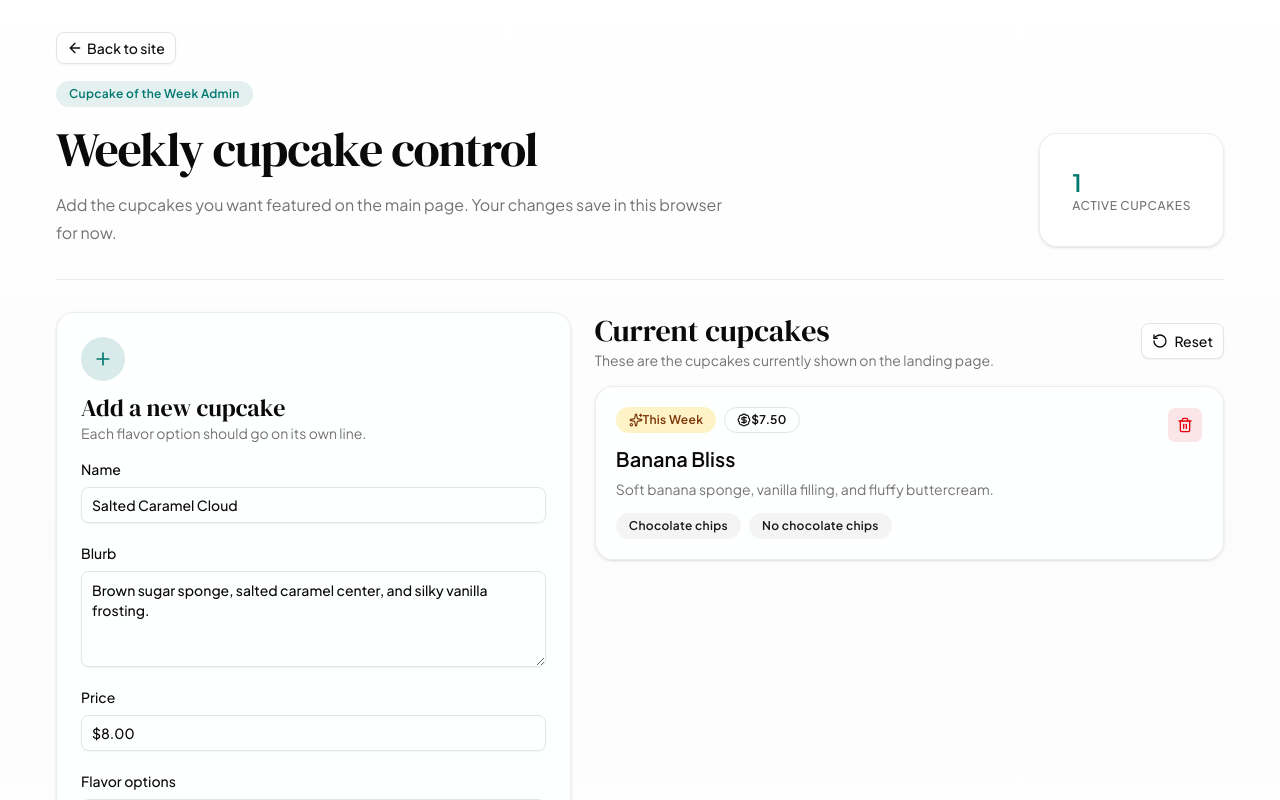
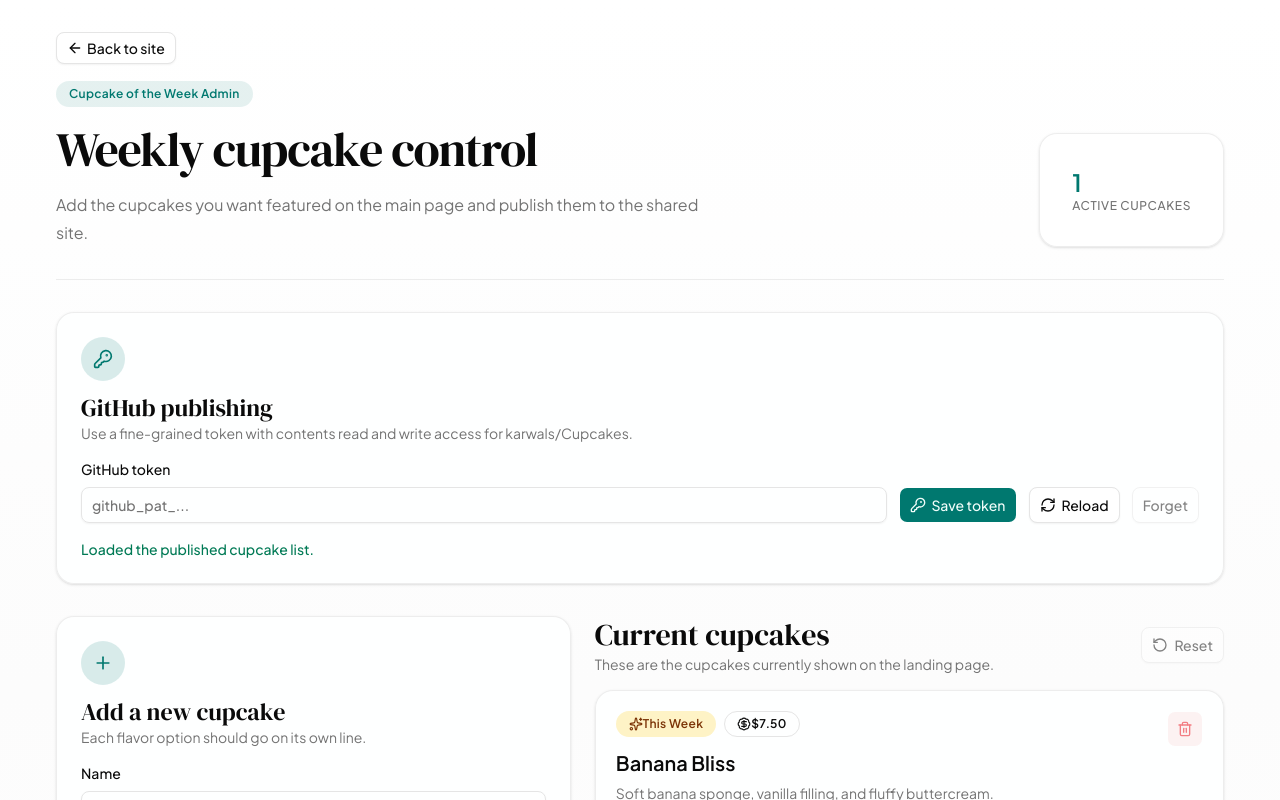
Before and after one commit to karwals/Cupcakes, a Next.js app: page /Cupcakes/admin in a window 1280 px wide. Shown: the top 800 px of the page. Built offline with nearby package versions, Linux system fonts and the light colour scheme.

Commit message:
Make weekly cupcakes sync across devices

```diff
--- /dev/null
+++ b/public/data/weekly-cupcakes.json
@@ -0,0 +1,9 @@
+[
+  {
+    "id": "banana-bliss",
+    "name": "Banana Bliss",
+    "blurb": "Soft banana sponge, vanilla filling, and fluffy buttercream.",
+    "price": "$7.50",
+    "flavorOptions": ["Chocolate chips", "No chocolate chips"]
+  }
+]
--- a/src/components/admin-cupcakes.tsx
+++ b/src/components/admin-cupcakes.tsx
@@ -1,8 +1,18 @@
 "use client";
 
 import Link from "next/link";
-import { ArrowLeft, BadgeDollarSign, Plus, RotateCcw, Save, Sparkles, Trash2 } from "lucide-react";
-import { FormEvent, useMemo, useState } from "react";
+import {
+  ArrowLeft,
+  BadgeDollarSign,
+  KeyRound,
+  Plus,
+  RefreshCw,
+  RotateCcw,
+  Save,
+  Sparkles,
+  Trash2,
+} from "lucide-react";
+import { FormEvent, useEffect, useMemo, useState } from "react";
 
 import { Badge } from "@/components/ui/badge";
 import { Button, buttonVariants } from "@/components/ui/button";
@@ -17,7 +27,12 @@ import { Textarea } from "@/components/ui/textarea";
 import {
   createCupcakeId,
   defaultWeeklyCupcakes,
+  clearStoredGitHubToken,
+  getStoredGitHubToken,
   getStoredCupcakes,
+  loadPublishedCupcakes,
+  publishCupcakesToGitHub,
+  saveStoredGitHubToken,
   saveStoredCupcakes,
   type WeeklyCupcake,
 } from "@/lib/cupcakes";
@@ -30,6 +45,8 @@ type CupcakeForm = {
   flavorOptions: string;
 };
 
+type SyncStatus = "idle" | "loading" | "saving" | "success" | "error";
+
 const emptyForm: CupcakeForm = {
   name: "",
   blurb: "",
@@ -39,6 +56,10 @@ const emptyForm: CupcakeForm = {
 
 export function AdminCupcakes() {
   const [cupcakes, setCupcakes] = useState<WeeklyCupcake[]>(() => getStoredCupcakes());
+  const [githubToken, setGitHubToken] = useState(() => getStoredGitHubToken());
+  const [githubTokenInput, setGitHubTokenInput] = useState(() => getStoredGitHubToken());
+  const [syncStatus, setSyncStatus] = useState<SyncStatus>("idle");
+  const [syncMessage, setSyncMessage] = useState("Ready to load or publish the shared cupcake list.");
   const [form, setForm] = useState<CupcakeForm>({
     name: "Salted Caramel Cloud",
     blurb: "Brown sugar sponge, salted caramel center, and silky vanilla frosting.",
@@ -47,13 +68,55 @@ export function AdminCupcakes() {
   });
 
   const flavorPreview = useMemo(() => getFlavorOptions(form.flavorOptions), [form.flavorOptions]);
+  const hasGitHubToken = githubToken.trim().length > 0;
+  const isSyncing = syncStatus === "loading" || syncStatus === "saving";
 
-  function updateCupcakes(nextCupcakes: WeeklyCupcake[]) {
+  useEffect(() => {
+    void refreshCupcakes();
+  }, []);
+
+  async function refreshCupcakes() {
+    setSyncStatus("loading");
+    setSyncMessage("Loading the published cupcake list...");
+
+    try {
+      const publishedCupcakes = await loadPublishedCupcakes();
+
+      setCupcakes(publishedCupcakes);
+      setSyncStatus("success");
+      setSyncMessage("Loaded the published cupcake list.");
+    } catch (error) {
+      setCupcakes(getStoredCupcakes());
+      setSyncStatus("error");
+      setSyncMessage(getErrorMessage(error));
+    }
+  }
+
+  async function updateCupcakes(nextCupcakes: WeeklyCupcake[]) {
+    if (!hasGitHubToken) {
+      setSyncStatus("error");
+      setSyncMessage("Save a GitHub token before publishing changes for everyone.");
+      return false;
+    }
+
     setCupcakes(nextCupcakes);
     saveStoredCupcakes(nextCupcakes);
+    setSyncStatus("saving");
+    setSyncMessage("Publishing to GitHub...");
+
+    try {
+      await publishCupcakesToGitHub(nextCupcakes, githubToken);
+      setSyncStatus("success");
+      setSyncMessage("Published to GitHub. GitHub Pages will update after the deploy finishes.");
+      return true;
+    } catch (error) {
+      setSyncStatus("error");
+      setSyncMessage(getErrorMessage(error));
+      return false;
+    }
   }
 
-  function handleSubmit(event: FormEvent<HTMLFormElement>) {
+  async function handleSubmit(event: FormEvent<HTMLFormElement>) {
     event.preventDefault();
 
     const name = form.name.trim();
@@ -65,7 +128,7 @@ export function AdminCupcakes() {
       return;
     }
 
-    updateCupcakes([
+    const didPublish = await updateCupcakes([
       ...cupcakes,
       {
         id: createCupcakeId(name),
@@ -75,23 +138,53 @@ export function AdminCupcakes() {
         flavorOptions,
       },
     ]);
-    setForm(emptyForm);
+
+    if (didPublish) {
+      setForm(emptyForm);
+    }
   }
 
   function removeCupcake(id: string) {
     const nextCupcakes = cupcakes.filter((cupcake) => cupcake.id !== id);
-    updateCupcakes(nextCupcakes.length > 0 ? nextCupcakes : defaultWeeklyCupcakes);
+    void updateCupcakes(nextCupcakes.length > 0 ? nextCupcakes : defaultWeeklyCupcakes);
   }
 
   function resetCupcakes() {
-    updateCupcakes(defaultWeeklyCupcakes);
+    void updateCupcakes(defaultWeeklyCupcakes);
   }
 
-  const canSave =
+  function saveGitHubToken() {
+    const nextToken = githubTokenInput.trim();
+
+    if (!nextToken) {
+      clearStoredGitHubToken();
+      setGitHubToken("");
+      setSyncStatus("error");
+      setSyncMessage("Paste a GitHub token before saving.");
+      return;
+    }
+
+    saveStoredGitHubToken(nextToken);
+    setGitHubToken(nextToken);
+    setGitHubTokenInput(nextToken);
+    setSyncStatus("success");
+    setSyncMessage("GitHub token saved in this browser.");
+  }
+
+  function forgetGitHubToken() {
+    clearStoredGitHubToken();
+    setGitHubToken("");
+    setGitHubTokenInput("");
+    setSyncStatus("idle");
+    setSyncMessage("GitHub token removed from this browser.");
+  }
+
+  const canSave = Boolean(
     form.name.trim() &&
     form.blurb.trim() &&
     normalizeCupcakePrice(form.price) !== null &&
-    flavorPreview.length > 0;
+    flavorPreview.length > 0
+  );
 
   return (
     <main className="min-h-screen bg-linear-to-b from-background via-muted/30 to-background">
@@ -111,7 +204,7 @@ export function AdminCupcakes() {
                 Weekly cupcake control
               </h1>
               <p className="max-w-2xl text-base leading-7 text-muted-foreground">
-                Add the cupcakes you want featured on the main page. Your changes save in this browser for now.
+                Add the cupcakes you want featured on the main page and publish them to the shared site.
               </p>
             </div>
           </div>
@@ -119,6 +212,46 @@ export function AdminCupcakes() {
             <Metric label="Active cupcakes" value={cupcakes.length.toString()} />
           </div>
         </header>
+
+        <Card className="rounded-2xl border-border/70 bg-card/90">
+          <CardHeader className="pb-4">
+            <div className="mb-3 flex h-11 w-11 items-center justify-center rounded-full bg-primary/15 text-primary">
+              <KeyRound className="h-5 w-5" />
+            </div>
+            <CardTitle>GitHub publishing</CardTitle>
+            <p className="text-sm text-muted-foreground">
+              Use a fine-grained token with contents read and write access for karwals/Cupcakes.
+            </p>
+          </CardHeader>
+          <CardContent className="space-y-4">
+            <div className="grid gap-3 lg:grid-cols-[minmax(0,1fr)_auto_auto_auto] lg:items-end">
+              <label className="grid gap-2 text-sm font-medium">
+                GitHub token
+                <Input
+                  type="password"
+                  value={githubTokenInput}
+                  onChange={(event) => setGitHubTokenInput(event.target.value)}
+                  placeholder="github_pat_..."
+                  autoComplete="off"
+                />
+              </label>
+              <Button type="button" onClick={saveGitHubToken}>
+                <KeyRound className="h-4 w-4" />
+                Save token
+              </Button>
+              <Button type="button" variant="outline" onClick={() => void refreshCupcakes()} disabled={isSyncing}>
+                <RefreshCw className={cn("h-4 w-4", isSyncing && "animate-spin")} />
+                Reload
+              </Button>
+              <Button type="button" variant="outline" onClick={forgetGitHubToken} disabled={!hasGitHubToken}>
+                Forget
+              </Button>
+            </div>
+            <p className={cn("text-sm font-medium", getSyncStatusClassName(syncStatus))}>
+              {syncMessage}
+            </p>
+          </CardContent>
+        </Card>
 
         <div className="grid gap-6 lg:grid-cols-[minmax(0,0.9fr)_minmax(0,1.1fr)]">
           <Card className="rounded-2xl border-border/70 bg-card/90">
@@ -184,9 +317,9 @@ export function AdminCupcakes() {
                 </div>
 
                 <div className="flex flex-col gap-3 sm:flex-row">
-                  <Button type="submit" size="lg" disabled={!canSave}>
+                  <Button type="submit" size="lg" disabled={!canSave || !hasGitHubToken || isSyncing}>
                     <Save className="h-4 w-4" />
-                    Save cupcake
+                    Publish cupcake
                   </Button>
                   <Button
                     type="button"
@@ -209,7 +342,7 @@ export function AdminCupcakes() {
                   These are the cupcakes currently shown on the landing page.
                 </p>
               </div>
-              <Button type="button" variant="outline" onClick={resetCupcakes}>
+              <Button type="button" variant="outline" onClick={resetCupcakes} disabled={!hasGitHubToken || isSyncing}>
                 <RotateCcw className="h-4 w-4" />
                 Reset
               </Button>
@@ -252,6 +385,7 @@ export function AdminCupcakes() {
                       variant="destructive"
                       size="icon"
                       aria-label={`Remove ${cupcake.name}`}
+                      disabled={!hasGitHubToken || isSyncing}
                       onClick={() => removeCupcake(cupcake.id)}
                     >
                       <Trash2 className="h-4 w-4" />
@@ -294,3 +428,19 @@ function normalizeCupcakePrice(value: string) {
 
   return `$${Number(cleanedValue).toFixed(2)}`;
 }
+
+function getErrorMessage(error: unknown) {
+  return error instanceof Error ? error.message : "Something went wrong while syncing cupcakes.";
+}
+
+function getSyncStatusClassName(status: SyncStatus) {
+  if (status === "success") {
+    return "text-emerald-700";
+  }
+
+  if (status === "error") {
+    return "text-destructive";
+  }
+
+  return "text-muted-foreground";
+}
--- a/src/lib/cupcakes.ts
+++ b/src/lib/cupcakes.ts
@@ -8,6 +8,15 @@ export type WeeklyCupcake = {
 
 export const CUPCAKES_STORAGE_KEY = "velvet-crumb-weekly-cupcakes";
 export const CUPCAKES_UPDATED_EVENT = "velvet-crumb-cupcakes-updated";
+export const GITHUB_TOKEN_STORAGE_KEY = "velvet-crumb-github-token";
+
+const SITE_BASE_PATH = "/Cupcakes";
+const CUPCAKES_PUBLIC_PATH = "/data/weekly-cupcakes.json";
+const CUPCAKES_REPO_PATH = "public/data/weekly-cupcakes.json";
+const GITHUB_REPO_OWNER = "karwals";
+const GITHUB_REPO_NAME = "Cupcakes";
+const GITHUB_REPO_BRANCH = "master";
+const GITHUB_API_URL = `https://api.github.com/repos/${GITHUB_REPO_OWNER}/${GITHUB_REPO_NAME}/contents/${CUPCAKES_REPO_PATH}`;
 
 export const defaultWeeklyCupcakes: WeeklyCupcake[] = [
   {
@@ -36,6 +45,14 @@ function isWeeklyCupcake(value: unknown): value is WeeklyCupcake {
   );
 }
 
+function parseWeeklyCupcakes(value: unknown) {
+  if (Array.isArray(value) && value.every(isWeeklyCupcake)) {
+    return value.length > 0 ? value : defaultWeeklyCupcakes;
+  }
+
+  return null;
+}
+
 export function getStoredCupcakes() {
   if (typeof window === "undefined") {
     return defaultWeeklyCupcakes;
@@ -49,9 +66,10 @@ export function getStoredCupcakes() {
 
   try {
     const parsedCupcakes = JSON.parse(savedCupcakes);
+    const cupcakes = parseWeeklyCupcakes(parsedCupcakes);
 
-    if (Array.isArray(parsedCupcakes) && parsedCupcakes.every(isWeeklyCupcake)) {
-      return parsedCupcakes.length > 0 ? parsedCupcakes : defaultWeeklyCupcakes;
+    if (cupcakes) {
+      return cupcakes;
     }
   } catch {
     return defaultWeeklyCupcakes;
@@ -65,6 +83,76 @@ export function saveStoredCupcakes(cupcakes: WeeklyCupcake[]) {
   window.dispatchEvent(new Event(CUPCAKES_UPDATED_EVENT));
 }
 
+export function getStoredGitHubToken() {
+  if (typeof window === "undefined") {
+    return "";
+  }
+
+  return window.localStorage.getItem(GITHUB_TOKEN_STORAGE_KEY) ?? "";
+}
+
+export function saveStoredGitHubToken(token: string) {
+  window.localStorage.setItem(GITHUB_TOKEN_STORAGE_KEY, token);
+}
+
+export function clearStoredGitHubToken() {
+  window.localStorage.removeItem(GITHUB_TOKEN_STORAGE_KEY);
+}
+
+export async function loadPublishedCupcakes() {
+  const response = await fetch(getCupcakesDataUrl(), { cache: "no-store" });
+
+  if (!response.ok) {
+    throw new Error("Could not load the published cupcake list.");
+  }
+
+  const cupcakes = parseWeeklyCupcakes(await response.json());
+
+  if (!cupcakes) {
+    throw new Error("The published cupcake list has invalid data.");
+  }
+
+  saveStoredCupcakes(cupcakes);
+  return cupcakes;
+}
+
+export async function publishCupcakesToGitHub(cupcakes: WeeklyCupcake[], token: string) {
+  const trimmedToken = token.trim();
+
+  if (!trimmedToken) {
+    throw new Error("Add a GitHub token before publishing.");
+  }
+
+  const fileResponse = await fetch(`${GITHUB_API_URL}?ref=${GITHUB_REPO_BRANCH}`, {
+    headers: getGitHubHeaders(trimmedToken),
+  });
+
+  if (!fileResponse.ok) {
+    throw new Error(await getGitHubErrorMessage(fileResponse, "Could not read the cupcake file from GitHub."));
+  }
+
+  const fileData = (await fileResponse.json()) as { sha?: unknown };
+
+  if (typeof fileData.sha !== "string") {
+    throw new Error("GitHub did not return a file version for the cupcake file.");
+  }
+
+  const updateResponse = await fetch(GITHUB_API_URL, {
+    method: "PUT",
+    headers: getGitHubHeaders(trimmedToken),
+    body: JSON.stringify({
+      branch: GITHUB_REPO_BRANCH,
+      content: toBase64(JSON.stringify(cupcakes, null, 2) + "\n"),
+      message: "Update weekly cupcakes",
+      sha: fileData.sha,
+    }),
+  });
+
+  if (!updateResponse.ok) {
+    throw new Error(await getGitHubErrorMessage(updateResponse, "Could not publish the cupcake update to GitHub."));
+  }
+}
+
 export function createCupcakeId(name: string) {
   const slug = name
     .trim()
@@ -74,3 +162,41 @@ export function createCupcakeId(name: string) {
 
   return `${slug || "cupcake"}-${Date.now()}`;
 }
+
+function getCupcakesDataUrl() {
+  return `${SITE_BASE_PATH}${CUPCAKES_PUBLIC_PATH}?v=${Date.now()}`;
+}
+
+function getGitHubHeaders(token: string) {
+  return {
+    Accept: "application/vnd.github+json",
+    Authorization: `Bearer ${token}`,
+    "Content-Type": "application/json",
+    "X-GitHub-Api-Version": "2022-11-28",
+  };
+}
+
+function toBase64(value: string) {
+  const bytes = new TextEncoder().encode(value);
+  let binaryValue = "";
+
+  bytes.forEach((byte) => {
+    binaryValue += String.fromCharCode(byte);
+  });
+
+  return btoa(binaryValue);
+}
+
+async function getGitHubErrorMessage(response: Response, fallback: string) {
+  try {
+    const data = (await response.json()) as { message?: unknown };
+
+    if (typeof data.message === "string") {
+      return `${fallback} GitHub said: ${data.message}`;
+    }
+  } catch {
+    return fallback;
+  }
+
+  return fallback;
+}
```
Also changed, not shown: src/components/weekly-cupcakes.tsx (+11 -1 lines).
